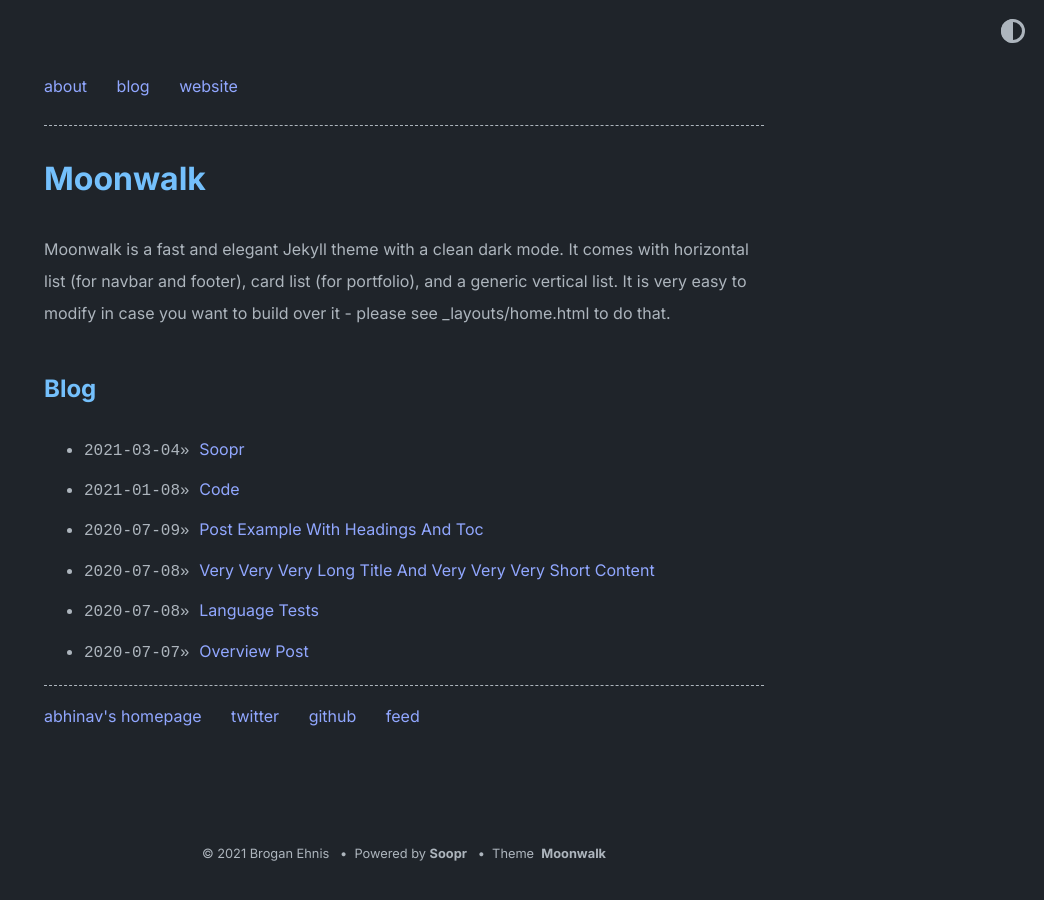
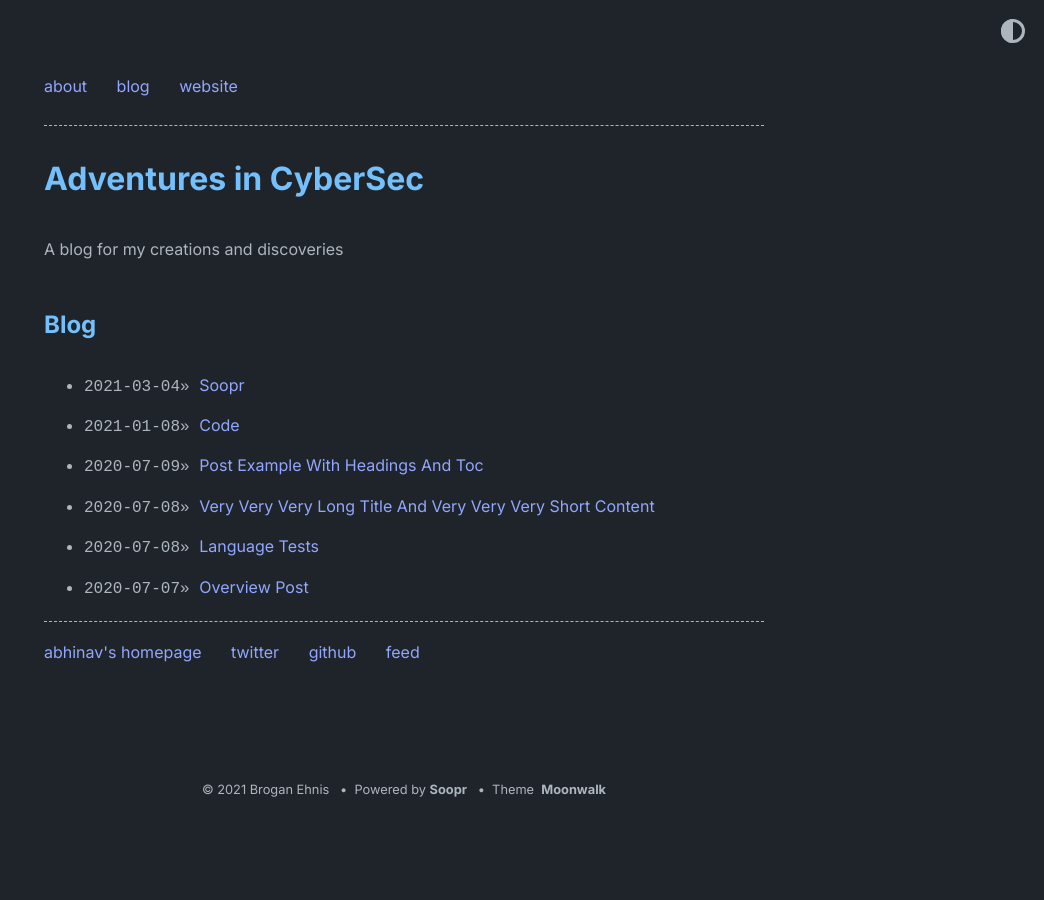
Before and after one commit to bdogblue/bdogblue.github.io, a Jekyll site: the page built from index.md, in a window 1280 px wide. Shown: the whole page, without its empty margins (236-1280 px from the left). Built offline with Jekyll 4.4.1, drawn with Linux system fonts in a browser that asks for light colours.

Commit message:
Update _config.yml

```diff
--- a/_config.yml
+++ b/_config.yml
@@ -1,8 +1,8 @@
-title: Moonwalk
+title: Adventures in CyberSec
 author: Brogan Ehnis
 url: https://www.abhinavsaxena.com/moonwalk # root address of the site
 description: > # description of the site (multiple lines allowed)
-  Moonwalk is a fast and elegant Jekyll theme with a clean dark mode. It comes with horizontal list (for navbar and footer), card list (for portfolio), and a generic vertical list. It is very easy to modify in case you want to build over it - please see _layouts/home.html to do that.
+  A blog for my creations and discoveries
 
 permalink: /:slug.html
 
```
